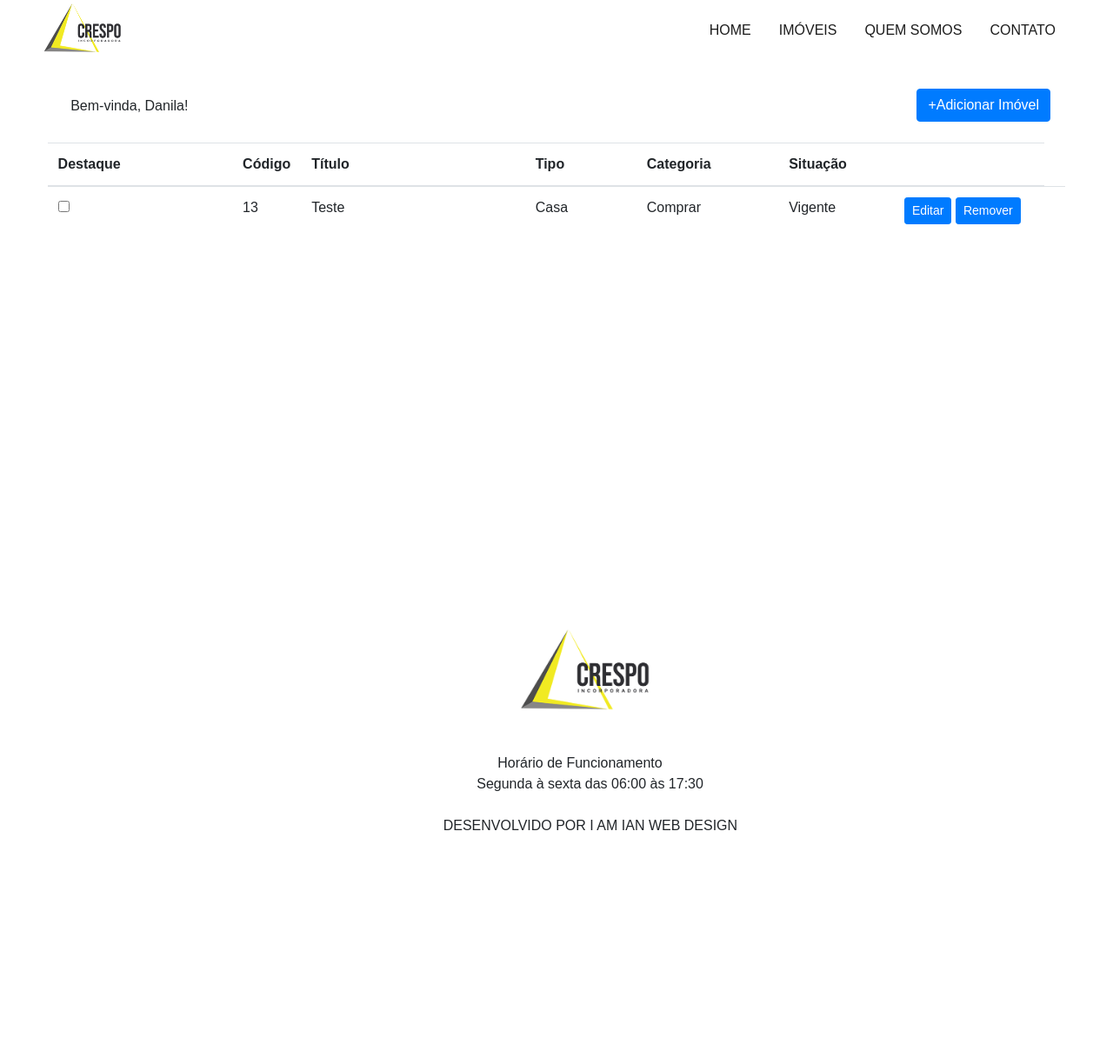
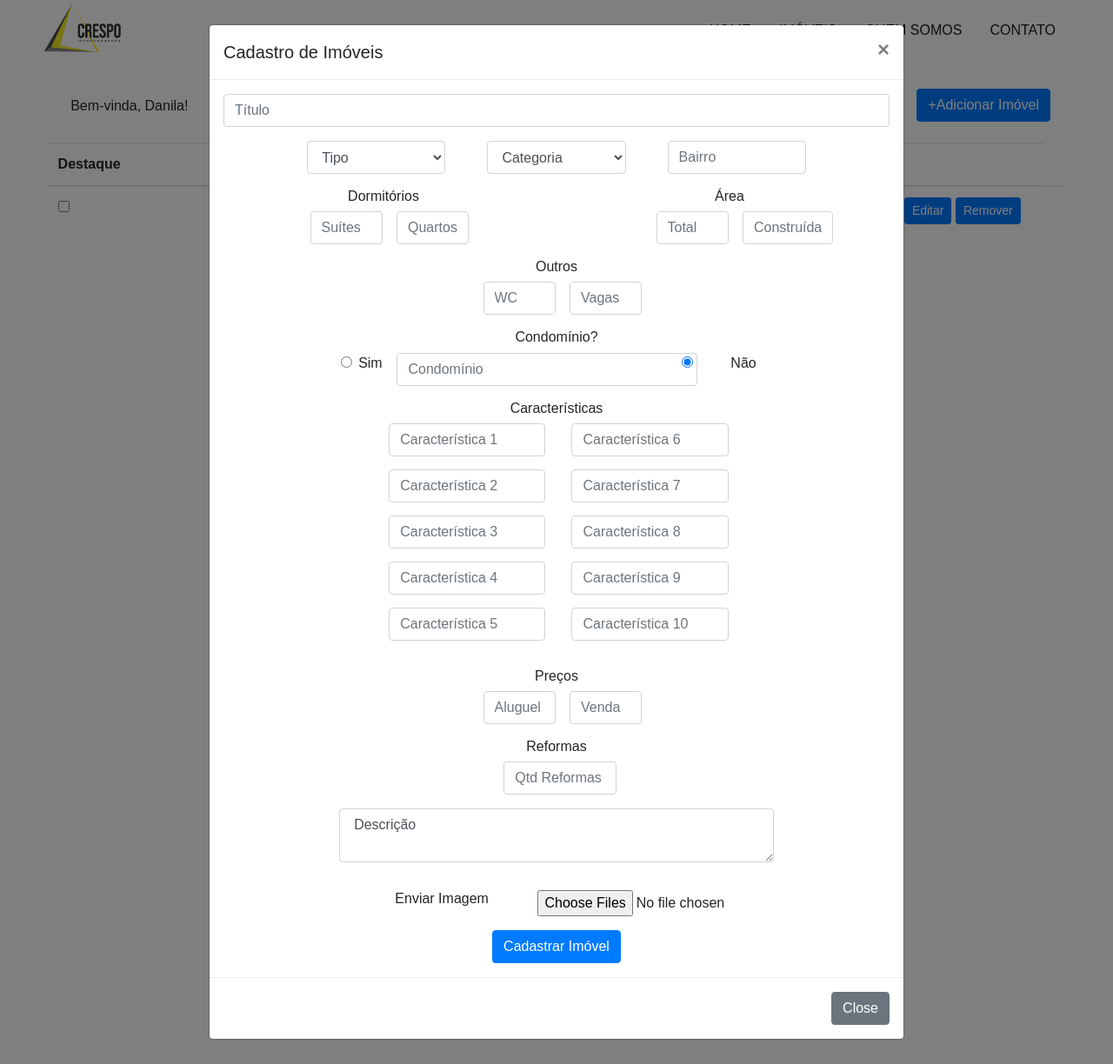
Before and after one commit to gust34/Crespo, a PHP site: page /area_restrita_cadastro.php in a window 1280 px wide, after a click on "Editar". Shown: the whole page at 87% size. Run offline with PHP 8.4, Linux system fonts and the light colour scheme; a user stored in the database is signed in; data comes from the database, SQL or seed files in the repository.

Commit message:
Corrigido Modal de Alteração.

```diff
--- a/area_restrita_cadastro.php
+++ b/area_restrita_cadastro.php
@@ -293,7 +293,7 @@ require 'processos/load_imoveis.php';
     </div>
 
     <!--MODAL DE ALTERAR **NÃO FINALIZADO**-->
-    <div class="modal fade bd-example-modal-lg" id="modalcadastro" tabindex="0" role="dialog" aria-labelledby="modalcadastro"
+    <div class="modal fade bd-example-modal-lg" id="modaleditar" tabindex="0" role="dialog" aria-labelledby="modalcadastro"
         aria-hidden="true">
         <div class="modal-dialog modal-lg" role="document">
             <div class="modal-content">
```
